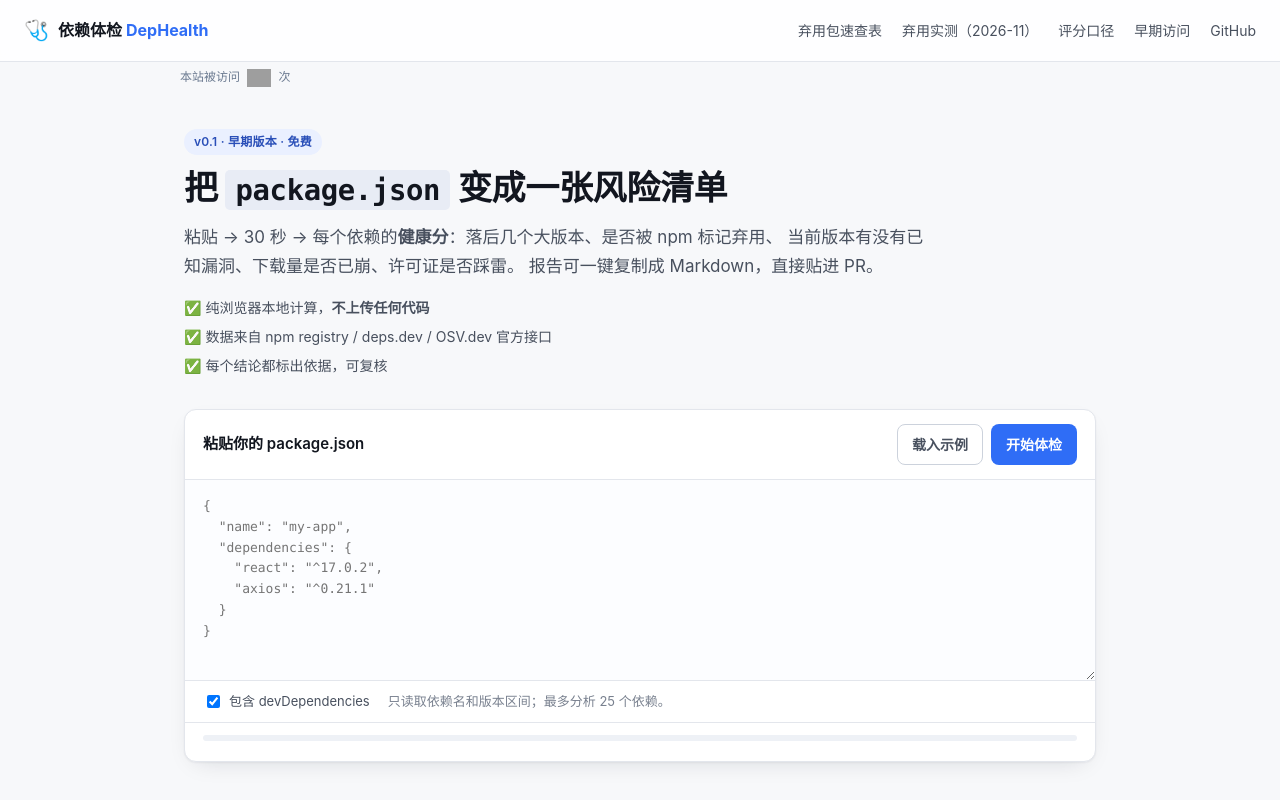
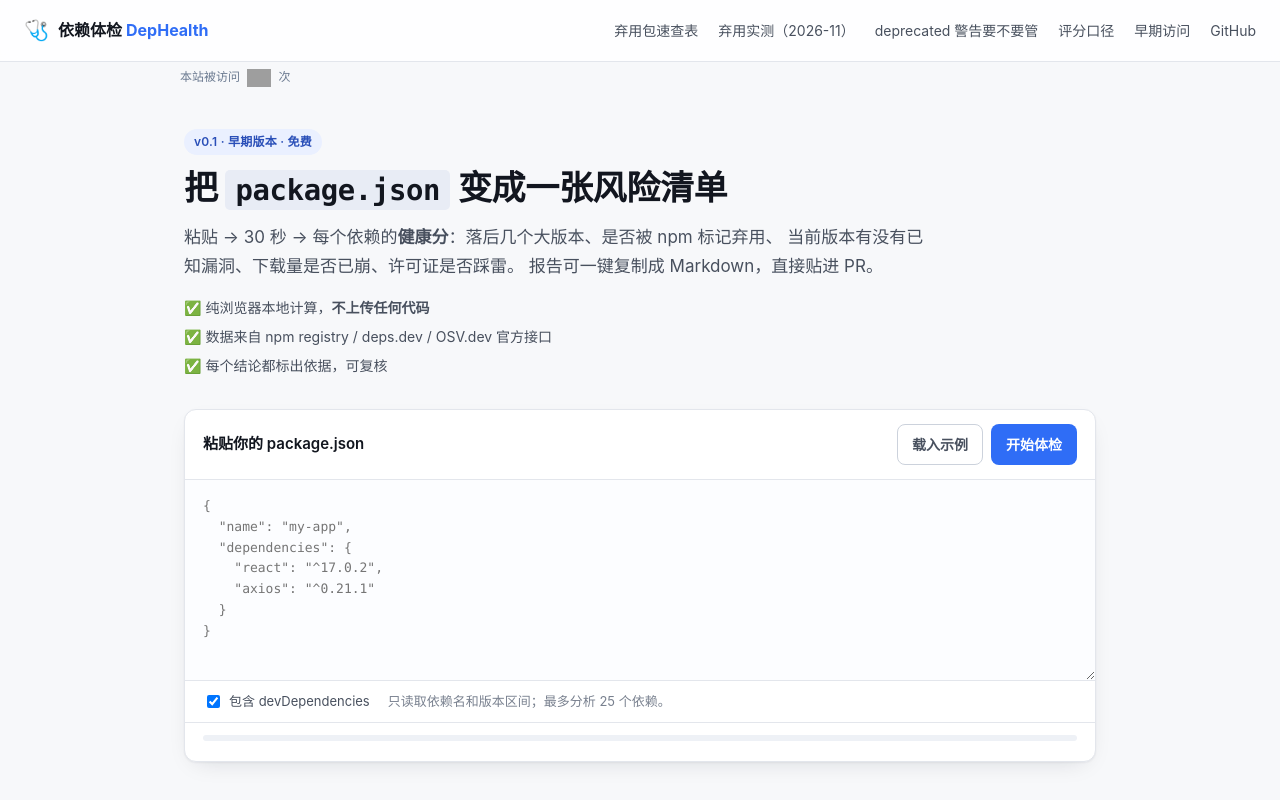
Before and after one commit to elsonshow/dep-health, a plain HTML site: page index.html in a window 1280 px wide. Shown: the top 800 px of the page. Drawn offline with Linux system fonts and the light colour scheme; no server answers; grey boxes are pictures that could not be loaded.

Commit message:
data: 更新 index.html（npm 弃用包实测 2026-11-24）

```diff
--- a/index.html
+++ b/index.html
@@ -23,6 +23,7 @@
   <nav class="site-nav">
     <a href="risk-index.html">弃用包速查表</a>
     <a href="NPM-DEPRECATED-2026-11.md">弃用实测（2026-11）</a>
+    <a href="DEPRECATED-警告要不要管.md">deprecated 警告要不要管</a>
     <a href="#method">评分口径</a>
     <a href="#pricing">早期访问</a>
     <a href="https://github.com/elsonshow/dep-health" rel="noopener">GitHub</a>
```
